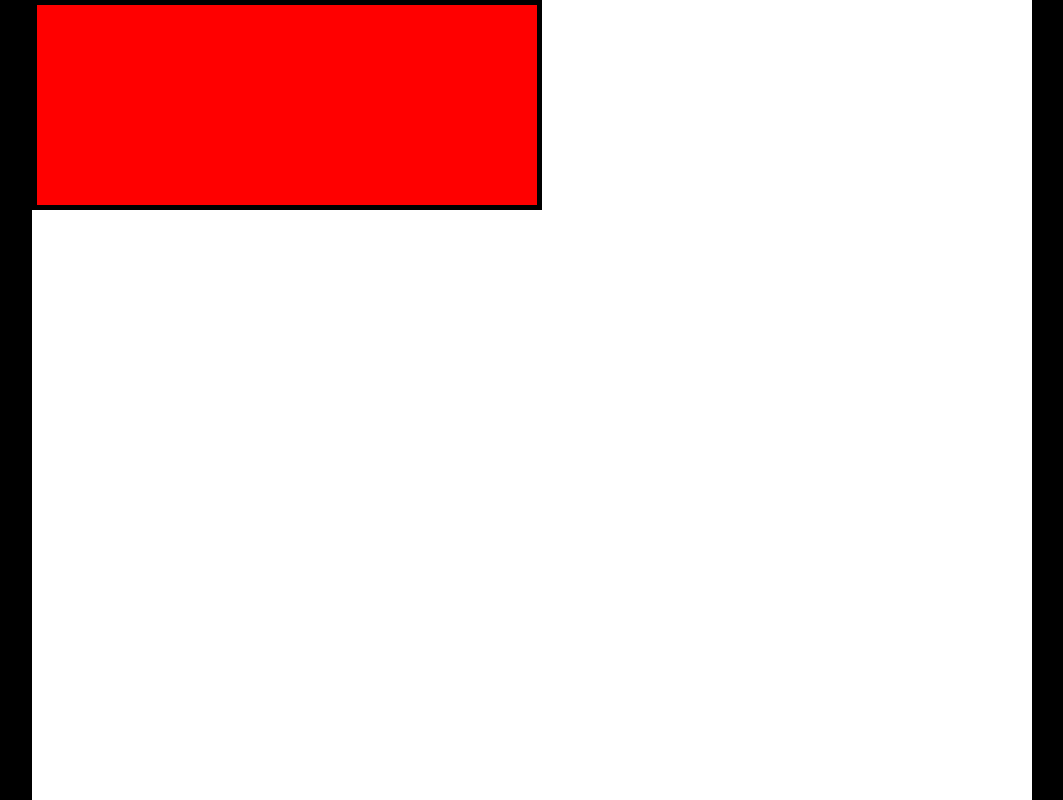
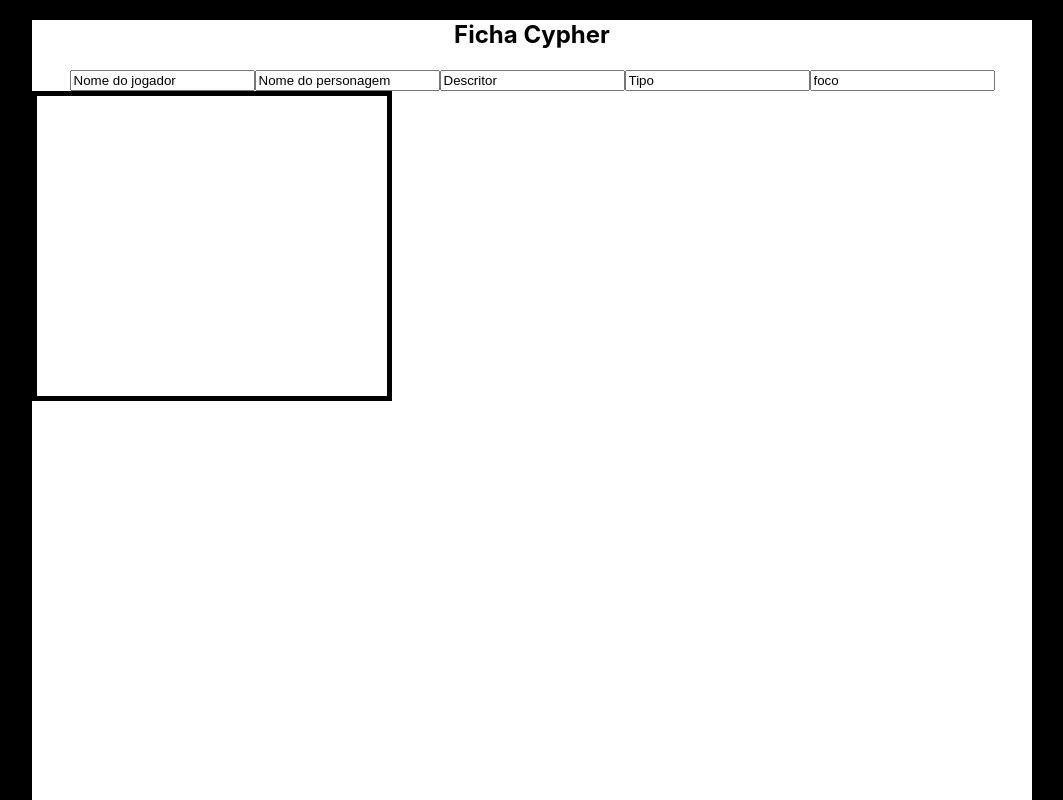
Before and after one commit to AlexandreRodriguesStrapasson/cypher_sheet, a React (Create React App) app in the folder app/: page /Sheet in a window 1280 px wide. Shown: the top 800 px of the page, without its empty margins (108-1171 px from the left). Built offline with nearby package versions, Linux system fonts and the light colour scheme.

Commit message:
feat: add a model of the fields that going to be filled by Data base

```diff
--- a/app/src/pages/sheet.js
+++ b/app/src/pages/sheet.js
@@ -3,7 +3,24 @@ import Style from "../style/sheet.module.css";
 function Sheet(){
     return(
         <div className={Style.mainBody}>
+            <h2>Ficha Cypher</h2>
+            <div className="carachterInfo">
+                <input value="Nome do jogador" readOnly/>
+                <input value="Nome do personagem" readOnly/>
+                <input value="Descritor" readOnly/>
+                <input value="Tipo" readOnly/>
+                <input value="foco" readOnly/>
+
+            </div>
             <div className={Style.attributeBox}></div>
+            <div className="skills"></div>
+            <div className="attack"></div>
+            <div className="cyphers"></div>
+            <div className="equipament"></div>
+
+            <div className="abilitties"></div>
+            <div className="backGround"></div>
+            <div className="notes"></div>
         </div>
     )
 }
--- a/app/src/style/sheet.module.css
+++ b/app/src/style/sheet.module.css
@@ -1,15 +1,16 @@
 .mainBody{
     background-color: white;
     width: 1000px;
-    height: 1000px;
+    height: 2000px;
     text-align: center;
     margin-left: auto;
     margin-right: auto;
 }
 
+
+
 .attributeBox{
     border: 5px solid;
-    background-color: red;
-    width: 500px;
-    height: 200px;
+    width: 350px;
+    height: 300px;
 }
```
